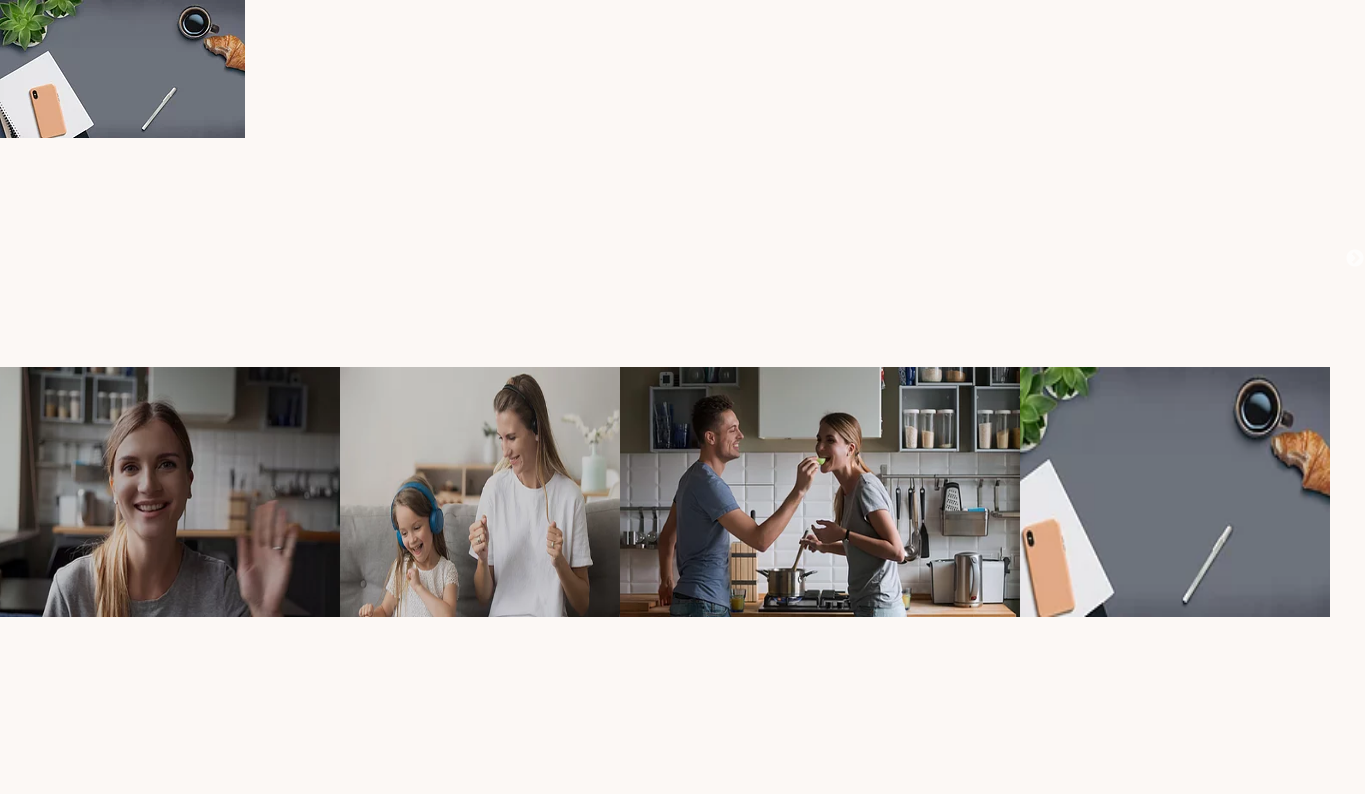
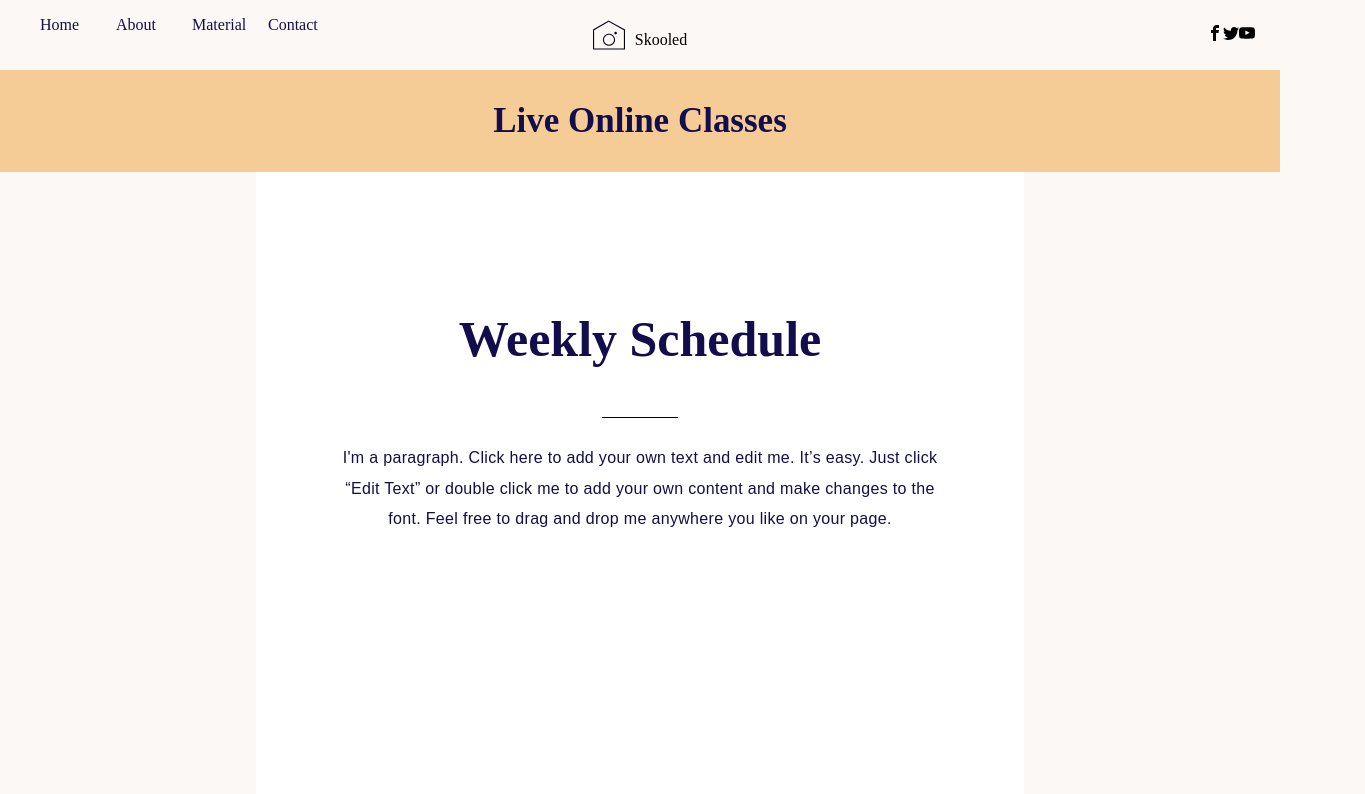
Before and after one commit to AfnanKullab/streaming-education-app, a React (Create React App) app: page / in a window 1280 px wide. Shown: the top 794 px of the page, 1365 px wide, since content can reach past the window. Built offline with nearby package versions, Linux system fonts and the light colour scheme.

Commit message:
Weekly Schedule

```diff
--- /dev/null
+++ b/src/Components/Commonsection/index.js
@@ -0,0 +1,19 @@
+import React from "react";
+import * as T from "../../Components/typography/index";
+import * as S from "./style";
+
+export default function Commonsection(props) {
+  const { title } = props;
+  return (
+    <S.Wrapper>
+      <T.H2>{title}</T.H2>
+      <S.Line />
+      <T.P>
+        I'm a paragraph. Click here to add your own text and edit me. It’s easy.
+        Just click “Edit Text” or double click me to add your own content and
+        make changes to the font. Feel free to drag and drop me anywhere you
+        like on your page.
+      </T.P>
+    </S.Wrapper>
+  );
+}
--- /dev/null
+++ b/src/Components/Commonsection/style.js
@@ -0,0 +1,20 @@
+import styled from "styled-components";
+export const Wrapper = styled.div`
+  display: flex;
+  flex-direction: column;
+  align-items: center;
+  justify-content: center;
+  margin: 0 auto;
+  background-color: #fff;
+  color: #130d4c;
+  width: 60%;
+  height: 59.36vh;
+`;
+
+export const Line = styled.hr`
+  background-color: #000;
+  height: 1px;
+  border: 0;
+  width: 10%;
+  z-index: 1;
+`;
--- a/src/Components/typography/style.js
+++ b/src/Components/typography/style.js
@@ -5,14 +5,14 @@ export const H1 = styled.h1``;
 export const H2 = styled.h2`
   text-align: center;
   line-height: normal;
-  font-size: 60px; // <= rem
+  font-size: 3.125rem; // 50px
   font-weight: bold;
   font-stretch: normal;
   mar
 `;
 
 export const H3 = styled.h3`
-  font-size: 2.125rem; /*34 px */
+  font-size: 2.187rem; /*35 px */
   font-family: normal normal normal 36px/1.4em playfairdisplay-bold,
     "playfair display", serif;
 `;
@@ -23,8 +23,10 @@ export const H5 = styled.h5``;
 export const H6 = styled.h6``;
 
 export const P = styled.p`
-  line-height: 2;
+  font-family: avenir-lt-w01_35-light1475496, sans-serif;
+  line-height: 1.9em;
   text-align: center;
   border: 1px solid #fff;
   width: 600px;
+  letter-spacing: 0.02em;
 `;
--- a/src/Pages/Home/index.js
+++ b/src/Pages/Home/index.js
@@ -1,16 +1,17 @@
 import React from "react";
-// import Header from "../../Components/Header";
-// import LiveClasses from "../../Components/LiveClasses";
-import TopSlider from "../../Components/TopSlider";
-// import WeeklySchedule from "../../Components/WeeklySchedule";
+import Header from "../../Components/Header";
+import LiveClasses from "../../Components/LiveClasses";
+// import TopSlider from "../../Components/TopSlider";
+import Commonsection from "../../Components/Commonsection";
 
 export default function Home() {
   return (
     <div className="home">
-      {/* <Header />
-      <LiveClasses /> */}
-      <TopSlider />
-      {/* <WeeklySchedule title="Weekly Weekly" /> */}
+      <Header />
+      <LiveClasses />
+      {/* <TopSlider /> */}
+      <Commonsection title="Weekly Schedule" />
+      <Commonsection title="About Skooled" />
     </div>
   );
 }
```
